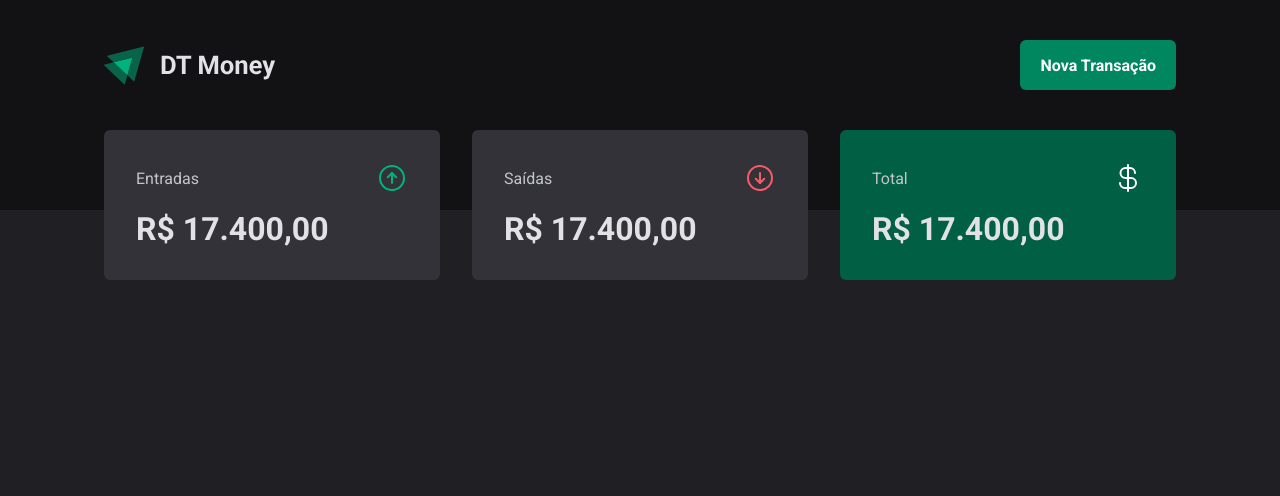
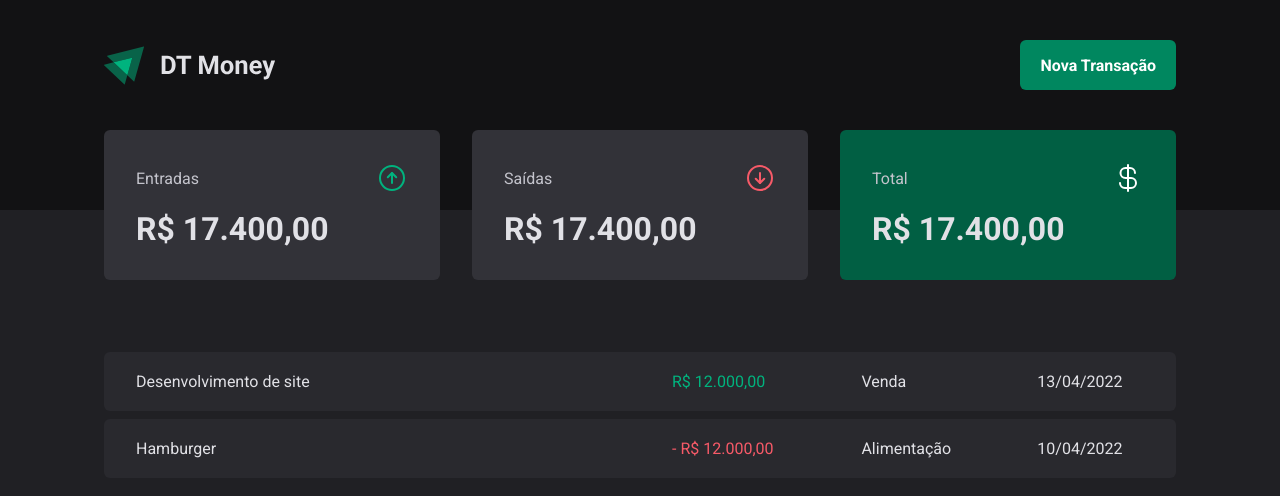
Before and after one commit to guilherme1s/dt-money, a React (Vite) app: page / in a window 1280 px wide. Shown: the top 496 px of the page. Built offline with nearby package versions, Linux system fonts and the light colour scheme.

Commit message:
[ADD] Cria tabela de Transactions

```diff
--- a/src/pages/Transactions/index.tsx
+++ b/src/pages/Transactions/index.tsx
@@ -1,11 +1,42 @@
 import { Header } from "../../components/Header";
 import { Summary } from "../../components/Summary";
+import {
+  PriceHighlight,
+  TransactionsContainer,
+  TransactionsTable,
+} from "./styles";
 
 export function Transactions() {
   return (
     <div>
       <Header />
       <Summary />
+
+      <TransactionsContainer>
+        <TransactionsTable>
+          <tbody>
+            <tr>
+              <td width="50%">Desenvolvimento de site</td>
+              <td>
+                <PriceHighlight variant="income">R$ 12.000,00</PriceHighlight>
+              </td>
+              <td>Venda</td>
+              <td>13/04/2022</td>
+            </tr>
+
+            <tr>
+              <td width="50%">Hamburger</td>
+              <td>
+                <PriceHighlight variant="outcome">
+                  - R$ 12.000,00
+                </PriceHighlight>
+              </td>
+              <td>Alimentação</td>
+              <td>10/04/2022</td>
+            </tr>
+          </tbody>
+        </TransactionsTable>
+      </TransactionsContainer>
     </div>
   );
 }
--- a/src/pages/Transactions/styles.ts
+++ b/src/pages/Transactions/styles.ts
@@ -0,0 +1,38 @@
+import styled from "styled-components";
+
+export const TransactionsContainer = styled.main`
+    width: 100%;
+    max-width: 1120px;
+    margin: 4rem auto 0;
+    padding: 0 1.5rem;
+`;
+
+export const TransactionsTable = styled.table`
+    width: 100%;
+    border-collapse: separate;
+    border-spacing: 0 0.5rem;
+    /* margin-top: 1.5rem; */
+
+    td {
+        padding: 1.25rem 2rem;
+        background: ${props => props.theme['gray-700']};
+
+        &:first-child {
+            border-top-left-radius: 6px;
+            border-bottom-left-radius: 6px;
+        }
+
+        &:last-child {
+            border-top-right-radius: 6px;
+            border-bottom-right-radius: 6px;
+        }
+    }
+`;
+
+interface PriceHighlightProps {
+    variant: 'income' | 'outcome';
+}
+
+export const PriceHighlight = styled.span<PriceHighlightProps>`
+    color: ${props => props.variant === 'income' ? props.theme['green-300'] : props.theme['red-300']};
+`;
```
